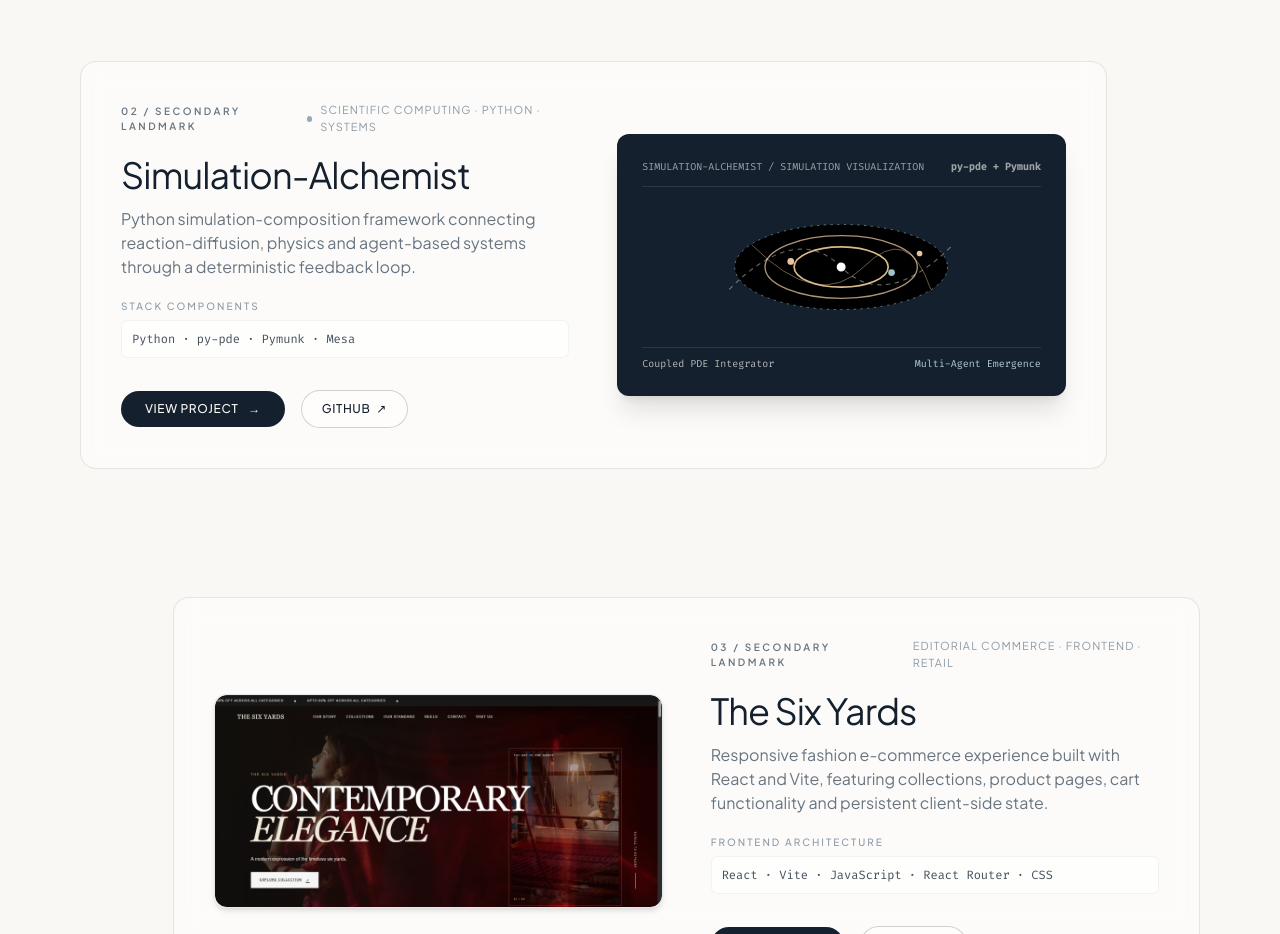
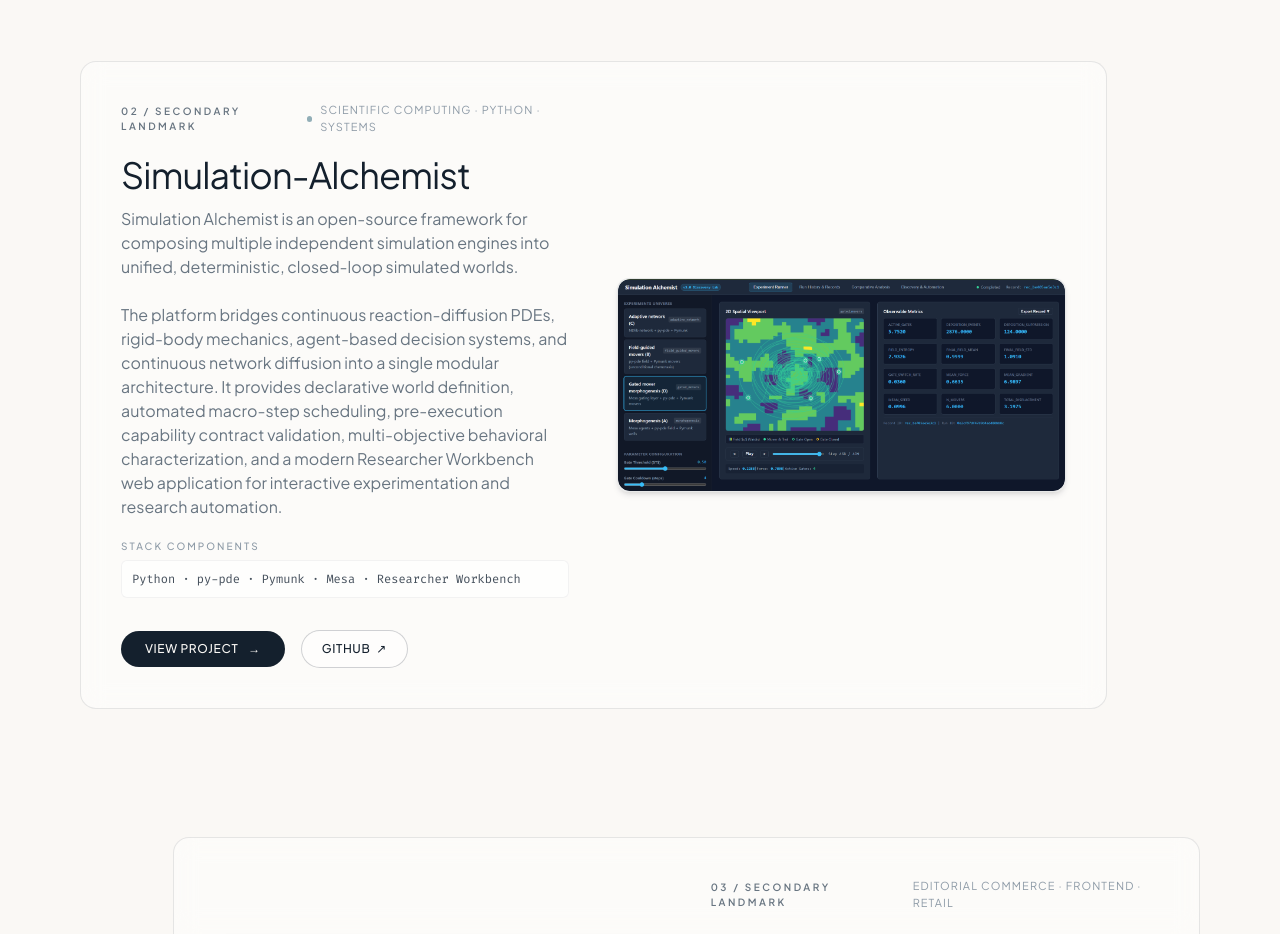
Before and after one commit to SakshamJ01/SAKSHAM-JAIN-PORTFOLIO, a React (Vite) app: page / in a window 1280 px wide. Shown: the part 3520-4454 px from the top of the page. Built offline with nearby package versions, Linux system fonts and the light colour scheme; a web font is replaced by a local one.

Commit message:
Update Simulation-Alchemist screenshot and detailed description

```diff
--- a/src/components/Chapters/ProjectsChapter.jsx
+++ b/src/components/Chapters/ProjectsChapter.jsx
@@ -200,7 +200,7 @@ function ProjectsChapter({ scrollToChapter }) {
                 <h3 className="text-3xl sm:text-4xl font-editorial-serif text-ink tracking-tight font-normal">
                   {p2.name}
                 </h3>
-                <p className="text-ink-muted text-sm sm:text-base leading-relaxed">
+                <p className="text-ink-muted text-sm sm:text-base leading-relaxed whitespace-pre-line">
                   {p2.description}
                 </p>
               </div>
@@ -242,9 +242,10 @@ function ProjectsChapter({ scrollToChapter }) {
                 <div className="rounded-xl border border-ink/10 overflow-hidden shadow-md bg-white/80">
                   <img
                     src={p2.image}
-                    alt={p2.name}
-                    className="w-full h-auto object-cover rounded-xl"
+                    alt="Simulation Alchemist — Researcher Workbench & Multi-Engine Simulation Framework"
+                    className="w-full h-auto block rounded-xl object-cover"
                     loading="lazy"
+                    decoding="async"
                   />
                 </div>
               ) : (
--- a/src/data/portfolioData.js
+++ b/src/data/portfolioData.js
@@ -128,19 +128,20 @@ export const PROJECTS = [
     type: "SECONDARY LANDMARK",
     name: "Simulation-Alchemist",
     category: "SCIENTIFIC COMPUTING · PYTHON · SYSTEMS",
-    description: "Python simulation-composition framework connecting reaction-diffusion, physics and agent-based systems through a deterministic feedback loop.",
+    description: "Simulation Alchemist is an open-source framework for composing multiple independent simulation engines into unified, deterministic, closed-loop simulated worlds.\n\nThe platform bridges continuous reaction-diffusion PDEs, rigid-body mechanics, agent-based decision systems, and continuous network diffusion into a single modular architecture. It provides declarative world definition, automated macro-step scheduling, pre-execution capability contract validation, multi-objective behavioral characterization, and a modern Researcher Workbench web application for interactive experimentation and research automation.",
     technologies: [
       "Python",
       "py-pde",
       "Pymunk",
-      "Mesa"
+      "Mesa",
+      "Researcher Workbench"
     ],
-    // Keep empty to use fallback illustrative visualization (no fabricated screenshots)
-    image: "",
+    // Path to screenshot asset
+    image: "/assets/projects/simulation-alchemist/hero.png",
     liveUrl: null,
     githubUrl: "https://github.com/SakshamJ01/Simulation-Alchemist",
     accent: "#91AEB7",
-    previewLabel: "SIMULATION-ALCHEMIST / SIMULATION VISUALIZATION"
+    previewLabel: "SIMULATION-ALCHEMIST / RESEARCHER WORKBENCH PREVIEW"
   },
   {
     id: "the-six-yards",
```
Also changed, not shown: public/assets/projects/simulation-alchemist/hero.png (added), 1 other file (tests, documents, lock files or other folders).
